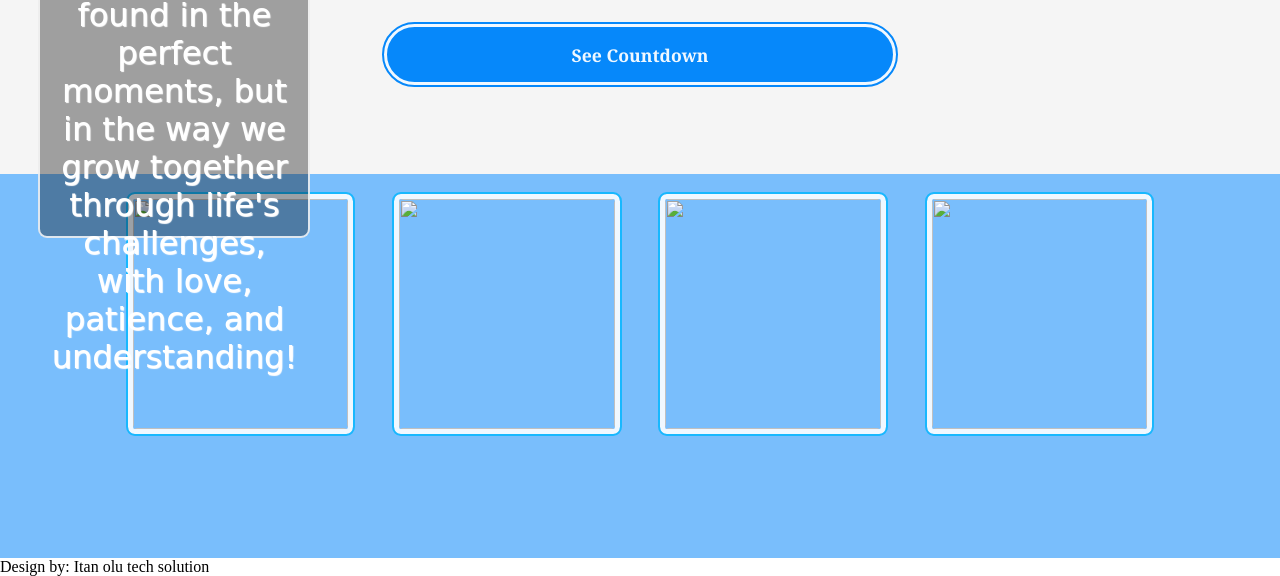
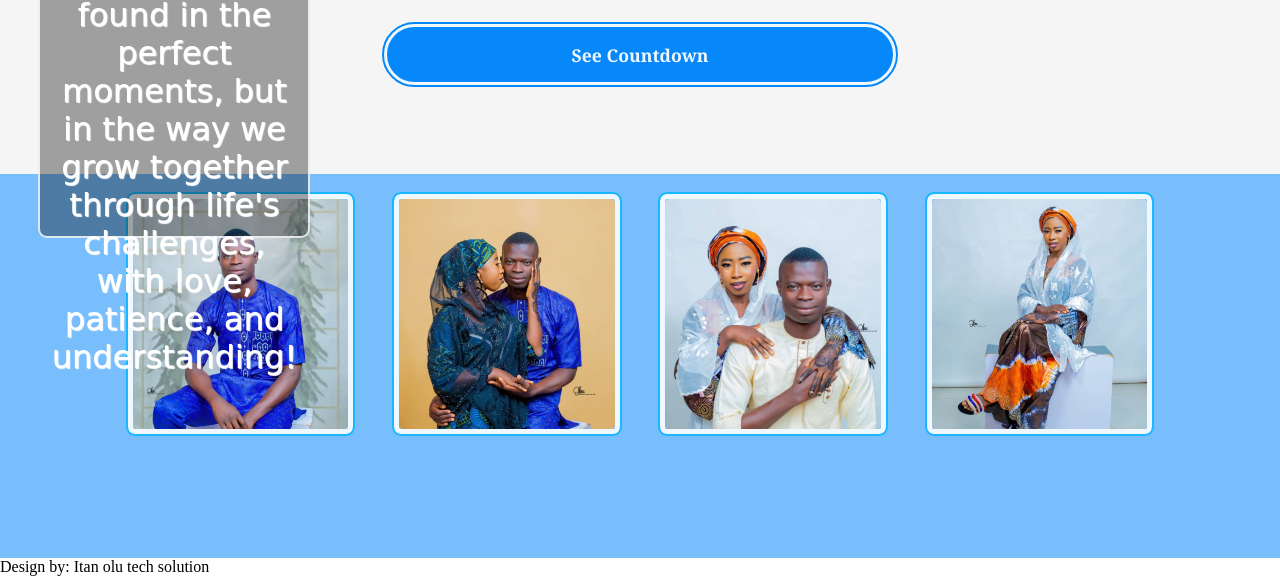
Before and after one commit to jibreelmujeeb/marriage-countdawn, a plain HTML site: page marriage-countdown/index.html in a window 1280 px wide. Shown: the part 242-818 px from the top of the page. Drawn offline with Linux system fonts and the light colour scheme; a web font is replaced by a local one.

Commit message:
still on project

```diff
--- a/Birthday-countdown/index.html
+++ b/marriage-countdown/index.html
@@ -25,10 +25,10 @@
         </div>
         <div class="secondBody">
             <div class="imgs">
-                <div><img src="" alt=""></div>
-                <div><img src="" alt=""></div>
-                <div><img src="" alt=""></div>
-                <div><img src="" alt=""></div>
+                <div><img src="Images/image 5.jpg" alt=""></div>
+                <div><img src="Images/image 6.jpg" alt=""></div>
+                <div><img src="Images/image 1.jpg" alt=""></div>
+                <div><img src="Images/image 2.jpg" alt=""></div>
             </div>
             <div class="wish">
                 <p>A successful marriage is not found in the perfect moments, but in the way we grow together through life's challenges, with love, patience, and understanding!</p>
--- a/Birthday-countdown/script.js
+++ b/marriage-countdown/script.js
@@ -42,7 +42,7 @@ setInterval(countDown, 1000);
 document.getElementById('whatsappButton').addEventListener('click', function () {
     const phoneNumber = '+2349029789731'
 
-    const message = encodeURIComponent("Hello, Can you design a marriage countdown website for me?");
+    const message = encodeURIComponent("Your beautiful wishes have made our day even more special. Thank you from the bottom of our hearts!");
     const whatsappURL = `https://wa.me/${phoneNumber}?text=${message}`;
     window.open(whatsappURL, '_blank');
 });
```
Also changed, not shown: marriage-countdown/Images/image 1.jpg (added), marriage-countdown/Images/image 2.jpg (added), marriage-countdown/Images/image 5.jpg (added), marriage-countdown/Images/image 6.jpg (added), marriage-countdown/style.css (renamed from Birthday-countdown/style.css).
